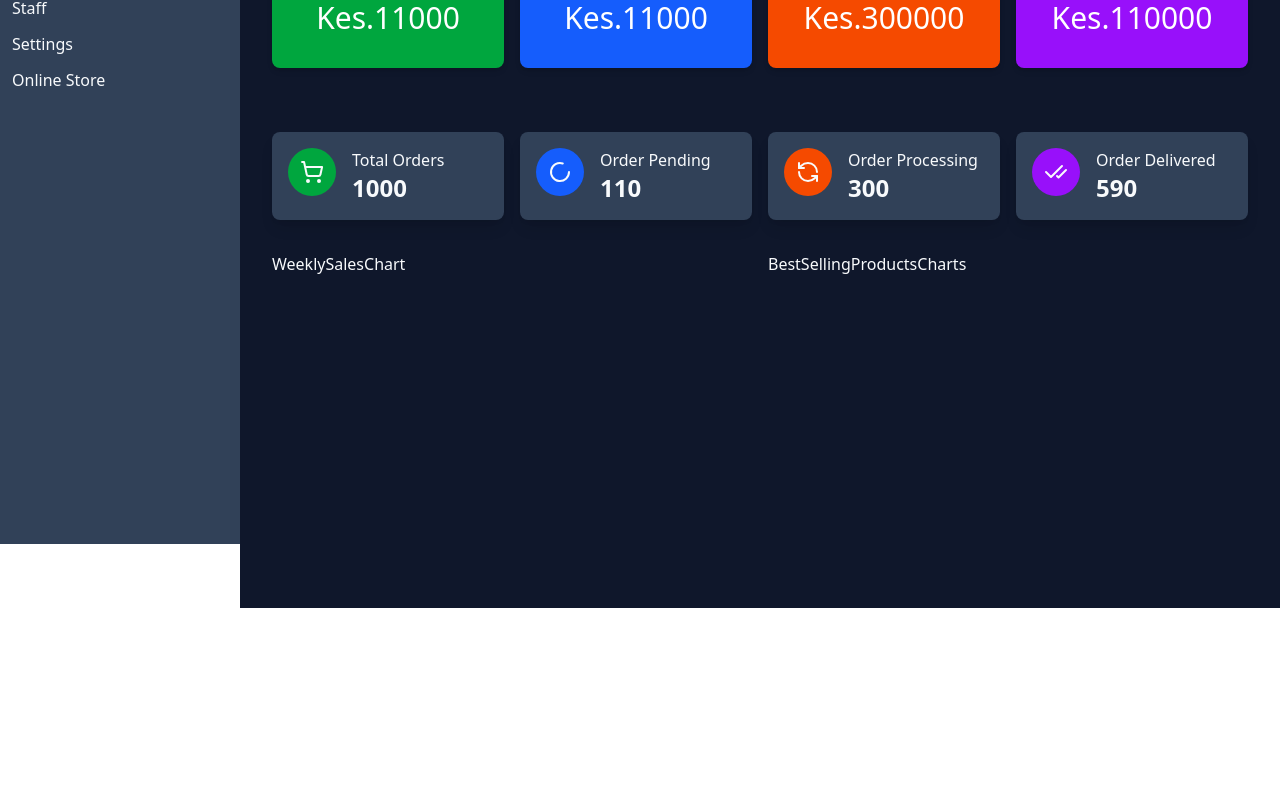
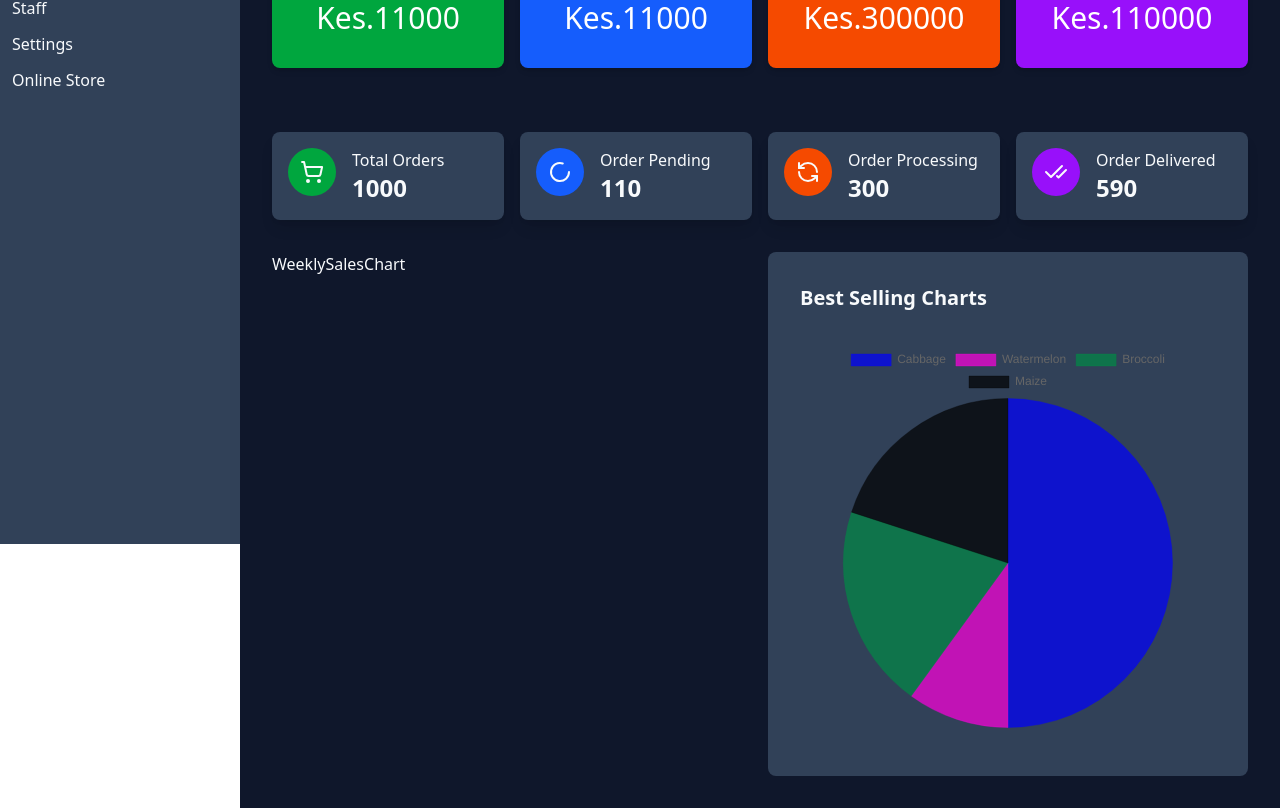
Before and after one commit to AfaaqRamzan/Multi-Vendor-Ecommerce, a Next.js app: page /dashboard in a window 1280 px wide. Shown: the part 256-1064 px from the top of the page. Before the commit the page ends 864 px from the top, so only its background shows below. Built offline with nearby package versions, Linux system fonts and the light colour scheme.

Commit message:
Added a pie chart to showcase some data

```diff
--- a/components/backoffice/BestSellingProductsCharts.tsx
+++ b/components/backoffice/BestSellingProductsCharts.tsx
@@ -1,7 +1,44 @@
+"use client";
+
 import React from "react";
+import { Chart as ChartJS, ArcElement, Tooltip, Legend } from "chart.js";
+import { Pie } from "react-chartjs-2";
 
-const BestSellingProductsCharts = () => {
-  return <div>BestSellingProductsCharts</div>;
-};
+ChartJS.register(ArcElement, Tooltip, Legend);
+
+function BestSellingProductsCharts() {
+  const data = {
+    labels: ["Cabbage", "Watermelon", "Broccoli", "Maize"],
+    datasets: [
+      {
+        label: "# of Votes",
+        data: [50, 10, 20, 20],
+        backgroundColor: [
+          "rgba(0, 0, 255, 0.7)",
+          "rgba(255, 0, 221, 0.7)",
+          "rgba(2, 139,71, 0.7)",
+          "rgba(0, 0 ,0, 0.7)",
+        ],
+        borderColor: [
+          "rgba(0, 0, 255, 0.3)",
+          "rgba(255, 0, 221, 0.3)",
+          "rgba(2, 139,71, 0.3)",
+          "rgba(0, 0 ,0, 0.3)",
+        ],
+        borderWidth: 1,
+      },
+    ],
+  };
+  return (
+    <div className="rounded-lg bg-slate-700 p-8">
+      <h2 className="mb-4 text-xl font-bold">Best Selling Charts</h2>
+
+      {/*    Charts */}
+      <div className="p-4">
+        <Pie data={data} />
+      </div>
+    </div>
+  );
+}
 
 export default BestSellingProductsCharts;
--- a/package.json
+++ b/package.json
@@ -9,9 +9,11 @@
     "lint": "next lint"
   },
   "dependencies": {
+    "chart.js": "^4.4.9",
     "lucide-react": "^0.511.0",
     "next": "15.3.2",
     "react": "^19.0.0",
+    "react-chartjs-2": "^5.3.0",
     "react-dom": "^19.0.0",
     "sass": "^1.89.0"
   },
```
Also changed, not shown: 1 other file (tests, documents, lock files or other folders).
